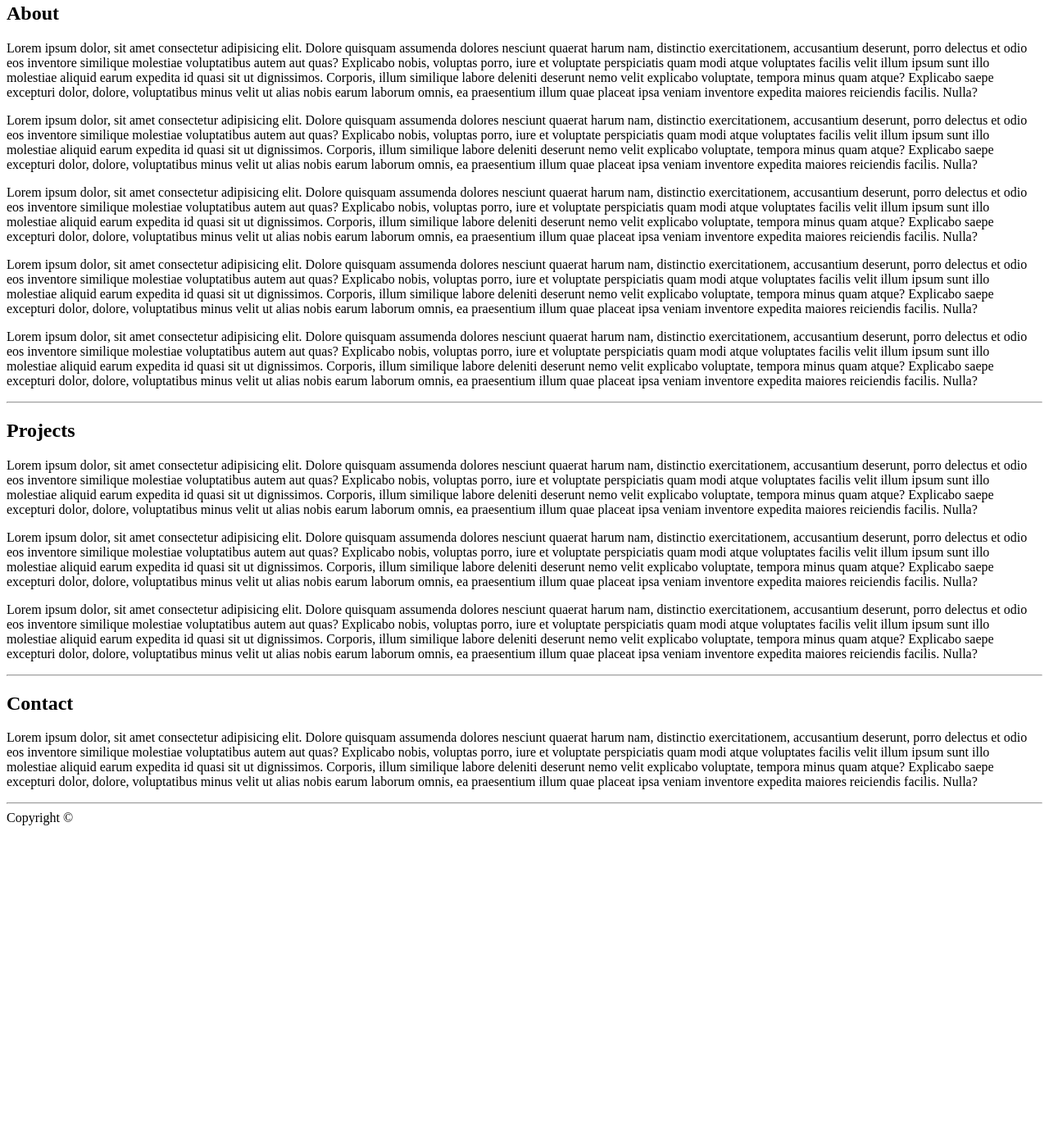
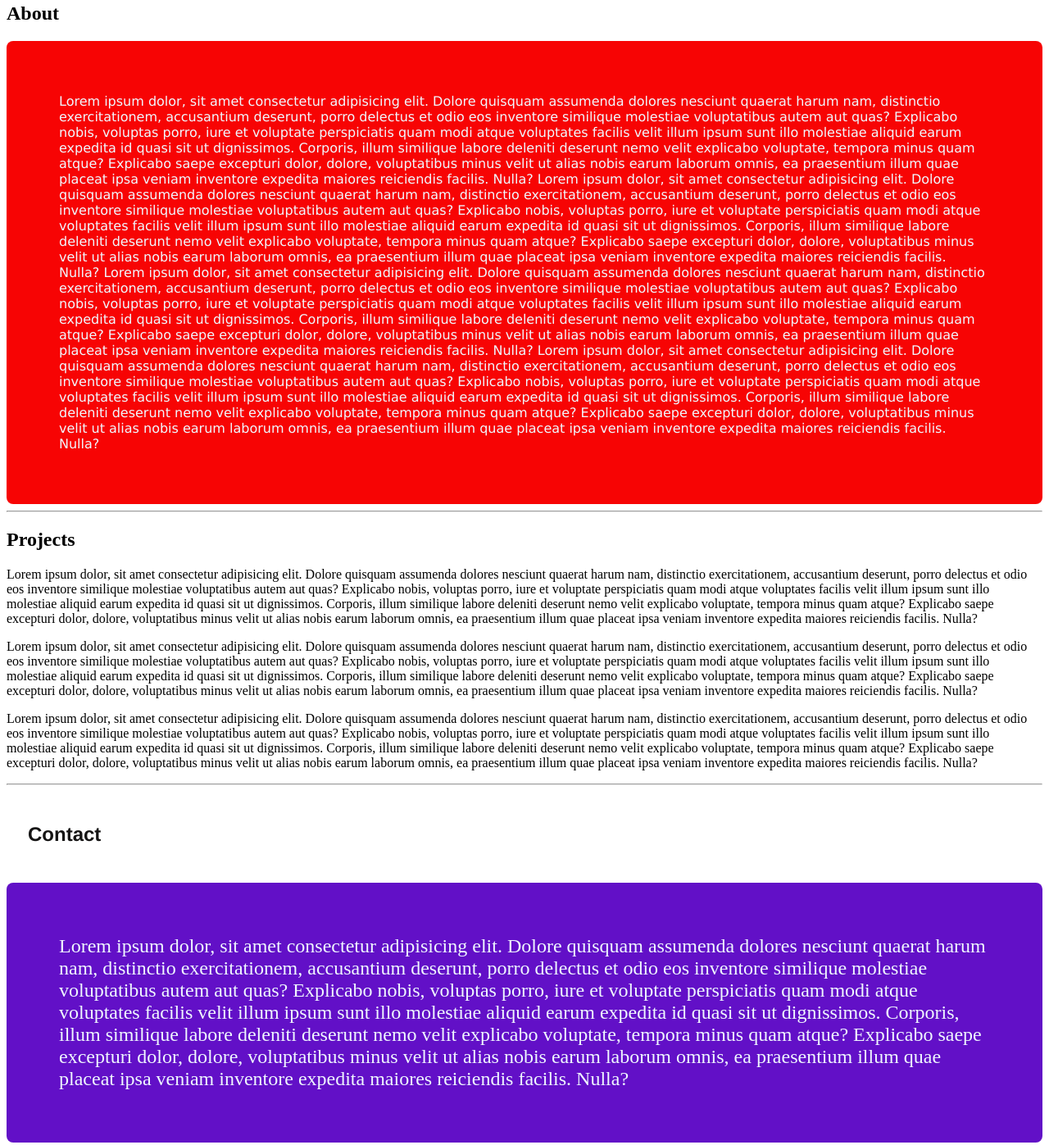
Before and after one commit to KjetilHHauger/week-2-html, a plain HTML site: page index.html in a window 1280 px wide. Shown: the part 87-1484 px from the top of the page at 82% size. Before the commit the page ends 1102 px from the top, so only its background shows below. Drawn offline with Linux system fonts and the light colour scheme.

Commit message:
Learning css

```diff
--- a/index.html
+++ b/index.html
@@ -4,6 +4,7 @@
     <meta charset="UTF-8"> <!--allows for use of icons-->
     <meta name="viewport" content="width=device-width, initial-scale=1.0">
     <title>Kjetil´s portfolio</title>
+    <link rel="stylesheet" type="text/css" href="styles.css"/>
 </head>
 
 <body>
@@ -21,19 +22,13 @@
     <main>
         <section id="about">
             <h2>About</h2>
-            <p>
+            <p id="about-paragraph">
                 Lorem ipsum dolor, sit amet consectetur adipisicing elit. Dolore quisquam assumenda dolores nesciunt quaerat harum nam, distinctio exercitationem, accusantium deserunt, porro delectus et odio eos inventore similique molestiae voluptatibus autem aut quas? Explicabo nobis, voluptas porro, iure et voluptate perspiciatis quam modi atque voluptates facilis velit illum ipsum sunt illo molestiae aliquid earum expedita id quasi sit ut dignissimos. Corporis, illum similique labore deleniti deserunt nemo velit explicabo voluptate, tempora minus quam atque? Explicabo saepe excepturi dolor, dolore, voluptatibus minus velit ut alias nobis earum laborum omnis, ea praesentium illum quae placeat ipsa veniam inventore expedita maiores reiciendis facilis. Nulla?
-            </p>
-            <p>
+
                 Lorem ipsum dolor, sit amet consectetur adipisicing elit. Dolore quisquam assumenda dolores nesciunt quaerat harum nam, distinctio exercitationem, accusantium deserunt, porro delectus et odio eos inventore similique molestiae voluptatibus autem aut quas? Explicabo nobis, voluptas porro, iure et voluptate perspiciatis quam modi atque voluptates facilis velit illum ipsum sunt illo molestiae aliquid earum expedita id quasi sit ut dignissimos. Corporis, illum similique labore deleniti deserunt nemo velit explicabo voluptate, tempora minus quam atque? Explicabo saepe excepturi dolor, dolore, voluptatibus minus velit ut alias nobis earum laborum omnis, ea praesentium illum quae placeat ipsa veniam inventore expedita maiores reiciendis facilis. Nulla?
-            </p>
-            <p>
+
                 Lorem ipsum dolor, sit amet consectetur adipisicing elit. Dolore quisquam assumenda dolores nesciunt quaerat harum nam, distinctio exercitationem, accusantium deserunt, porro delectus et odio eos inventore similique molestiae voluptatibus autem aut quas? Explicabo nobis, voluptas porro, iure et voluptate perspiciatis quam modi atque voluptates facilis velit illum ipsum sunt illo molestiae aliquid earum expedita id quasi sit ut dignissimos. Corporis, illum similique labore deleniti deserunt nemo velit explicabo voluptate, tempora minus quam atque? Explicabo saepe excepturi dolor, dolore, voluptatibus minus velit ut alias nobis earum laborum omnis, ea praesentium illum quae placeat ipsa veniam inventore expedita maiores reiciendis facilis. Nulla?
-            </p>
-            <p>
-                Lorem ipsum dolor, sit amet consectetur adipisicing elit. Dolore quisquam assumenda dolores nesciunt quaerat harum nam, distinctio exercitationem, accusantium deserunt, porro delectus et odio eos inventore similique molestiae voluptatibus autem aut quas? Explicabo nobis, voluptas porro, iure et voluptate perspiciatis quam modi atque voluptates facilis velit illum ipsum sunt illo molestiae aliquid earum expedita id quasi sit ut dignissimos. Corporis, illum similique labore deleniti deserunt nemo velit explicabo voluptate, tempora minus quam atque? Explicabo saepe excepturi dolor, dolore, voluptatibus minus velit ut alias nobis earum laborum omnis, ea praesentium illum quae placeat ipsa veniam inventore expedita maiores reiciendis facilis. Nulla?
-            </p>
-            <p>
+
                 Lorem ipsum dolor, sit amet consectetur adipisicing elit. Dolore quisquam assumenda dolores nesciunt quaerat harum nam, distinctio exercitationem, accusantium deserunt, porro delectus et odio eos inventore similique molestiae voluptatibus autem aut quas? Explicabo nobis, voluptas porro, iure et voluptate perspiciatis quam modi atque voluptates facilis velit illum ipsum sunt illo molestiae aliquid earum expedita id quasi sit ut dignissimos. Corporis, illum similique labore deleniti deserunt nemo velit explicabo voluptate, tempora minus quam atque? Explicabo saepe excepturi dolor, dolore, voluptatibus minus velit ut alias nobis earum laborum omnis, ea praesentium illum quae placeat ipsa veniam inventore expedita maiores reiciendis facilis. Nulla?
             </p>
         </section>
@@ -52,8 +47,18 @@
         </section>
         <hr/>
         <section id="contact">
-            <h2>Contact</h2>
-            <p>
+            <h2 id="contact-header">Contact</h2>
+            <!--Inline CSS-->
+            <p
+                style="
+                    background-color: rgb(98, 16, 199);
+                    color: aliceblue;
+                    padding: 64px;
+                    border-radius: 8px;
+                    font-size: 24px;
+                    margin: 0px;
+                "
+                >
                 Lorem ipsum dolor, sit amet consectetur adipisicing elit. Dolore quisquam assumenda dolores nesciunt quaerat harum nam, distinctio exercitationem, accusantium deserunt, porro delectus et odio eos inventore similique molestiae voluptatibus autem aut quas? Explicabo nobis, voluptas porro, iure et voluptate perspiciatis quam modi atque voluptates facilis velit illum ipsum sunt illo molestiae aliquid earum expedita id quasi sit ut dignissimos. Corporis, illum similique labore deleniti deserunt nemo velit explicabo voluptate, tempora minus quam atque? Explicabo saepe excepturi dolor, dolore, voluptatibus minus velit ut alias nobis earum laborum omnis, ea praesentium illum quae placeat ipsa veniam inventore expedita maiores reiciendis facilis. Nulla?
             </p>
         </section>
--- /dev/null
+++ b/styles.css
@@ -0,0 +1,15 @@
+#about-paragraph {
+    background-color: rgb(247, 4, 4);
+    color: aliceblue;
+    padding: 64px;
+    border-radius: 8px;
+    font-size: 16px;
+    margin: 0px;
+    font-family: Verdana, Geneva, Tahoma, sans-serif;
+}
+
+#contact-header {
+    color: rgb(21, 20, 20);
+    padding: 26px;
+    font-family: 'Franklin Gothic Medium', 'Arial Narrow', Arial, sans-serif;
+}
```
